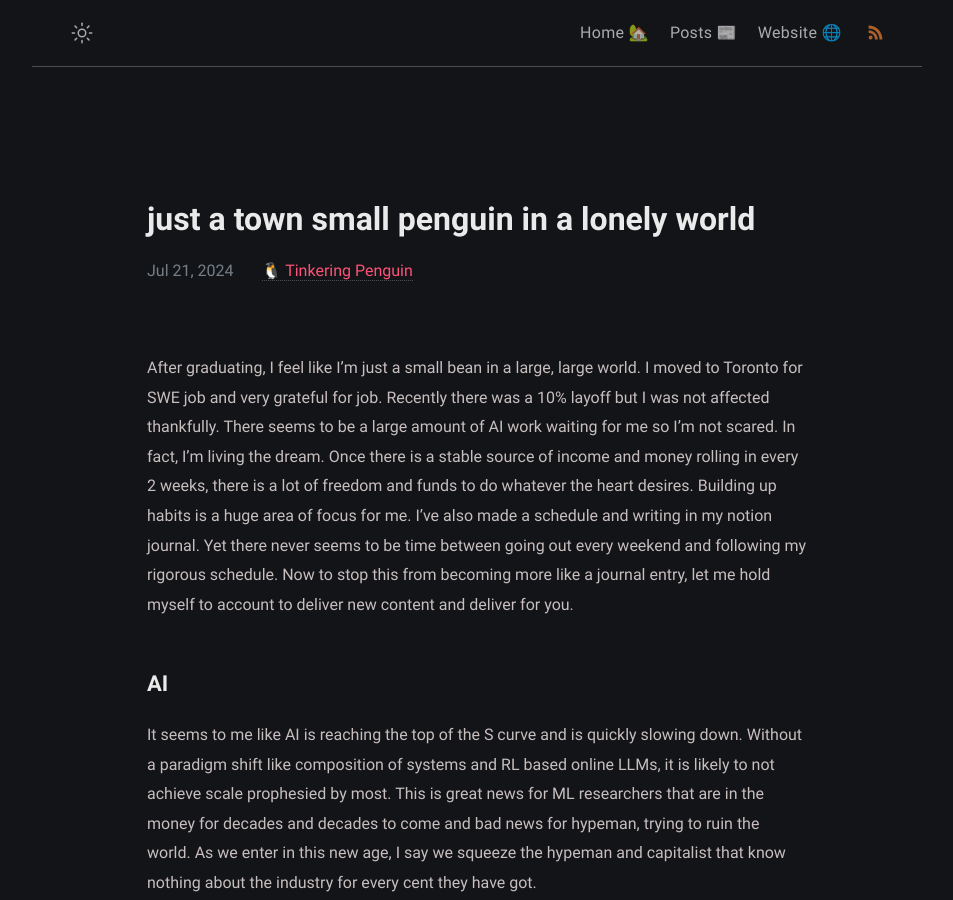
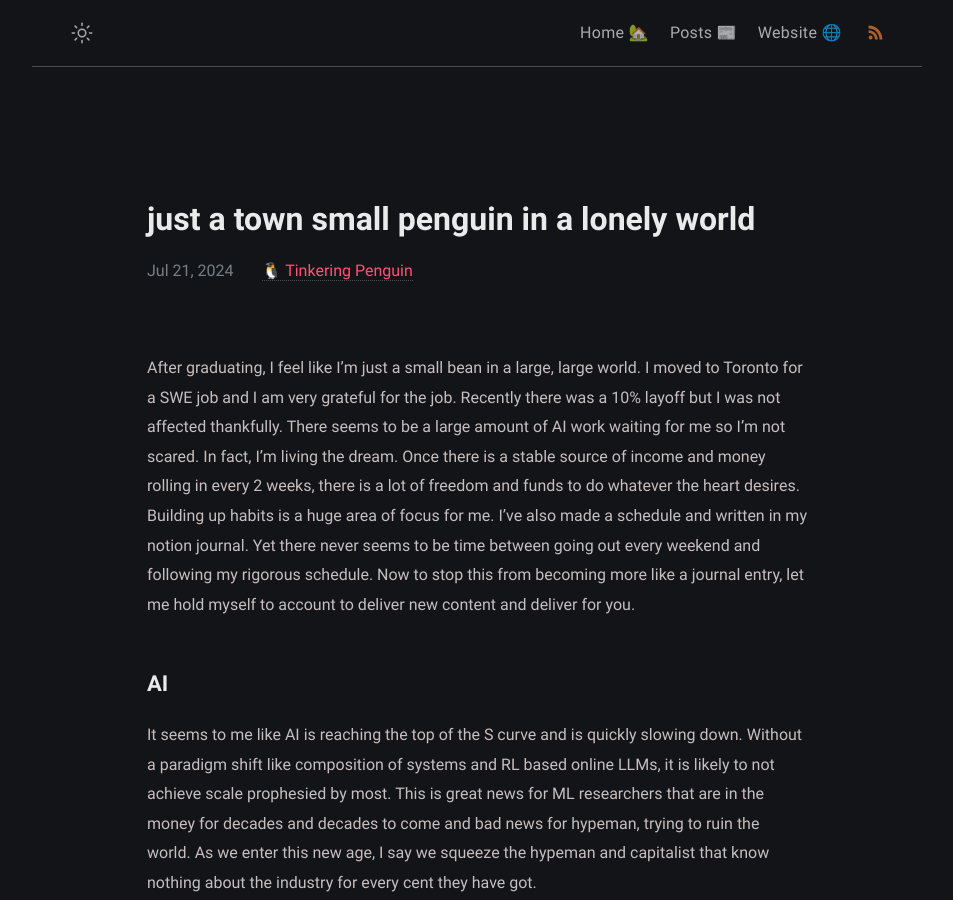
Before and after one commit to Zeyu-Li/blog, a Jekyll site: the page built from _posts/2024-07-21-just-a-small-penguin-in-a-lonely-world.md, in a window 1280 px wide and 900 px high. Shown: the whole window, without its empty margins (163-1116 px from the left). Built offline with Jekyll 4.4.1, drawn with Linux system fonts in a browser that asks for light colours.

Commit message:
fix: spelling

```diff
--- a/_posts/2024-07-21-just-a-small-penguin-in-a-lonely-world.md
+++ b/_posts/2024-07-21-just-a-small-penguin-in-a-lonely-world.md
@@ -4,11 +4,11 @@
 date: 2024-07-21 09:39 -0600
 ---
 
-After graduating, I feel like I'm just a small bean in a large, large world. I moved to Toronto for SWE job and very grateful for job. Recently there was a 10% layoff but I was not affected thankfully. There seems to be a large amount of AI work waiting for me so I'm not scared. In fact, I'm living the dream. Once there is a stable source of income and money rolling in every 2 weeks, there is a lot of freedom and funds to do whatever the heart desires. Building up habits is a huge area of focus for me. I've also made a schedule and writing in my notion journal. Yet there never seems to be time between going out every weekend and following my rigorous schedule. Now to stop this from becoming more like a journal entry, let me hold myself to account to deliver new content and deliver for you.
+After graduating, I feel like I'm just a small bean in a large, large world. I moved to Toronto for a SWE job and I am very grateful for the job. Recently there was a 10% layoff but I was not affected thankfully. There seems to be a large amount of AI work waiting for me so I'm not scared. In fact, I'm living the dream. Once there is a stable source of income and money rolling in every 2 weeks, there is a lot of freedom and funds to do whatever the heart desires. Building up habits is a huge area of focus for me. I've also made a schedule and written in my notion journal. Yet there never seems to be time between going out every weekend and following my rigorous schedule. Now to stop this from becoming more like a journal entry, let me hold myself to account to deliver new content and deliver for you.
 
 ## AI
 
-It seems to me like AI is reaching the top of the S curve and is quickly slowing down. Without a paradigm shift like composition of systems and RL based online LLMs, it is likely to not achieve scale prophesied by most. This is great news for ML researchers that are in the money for decades and decades to come and bad news for hypeman, trying to ruin the world. As we enter in this new age, I say we squeeze the hypeman and capitalist that know nothing about the industry for every cent they have got.
+It seems to me like AI is reaching the top of the S curve and is quickly slowing down. Without a paradigm shift like composition of systems and RL based online LLMs, it is likely to not achieve scale prophesied by most. This is great news for ML researchers that are in the money for decades and decades to come and bad news for hypeman, trying to ruin the world. As we enter this new age, I say we squeeze the hypeman and capitalist that know nothing about the industry for every cent they have got.
 
 ## Thanks for listen to a penguin
 
```
Also changed, not shown: _posts/2023-05-13-starting-in-the-metaverse.md (+1 -1 lines), _posts/2023-07-15-in-the-metaverse.md (+1 -1 lines), _posts/2024-02-02-art-showcase.md (+1 -1 lines).
